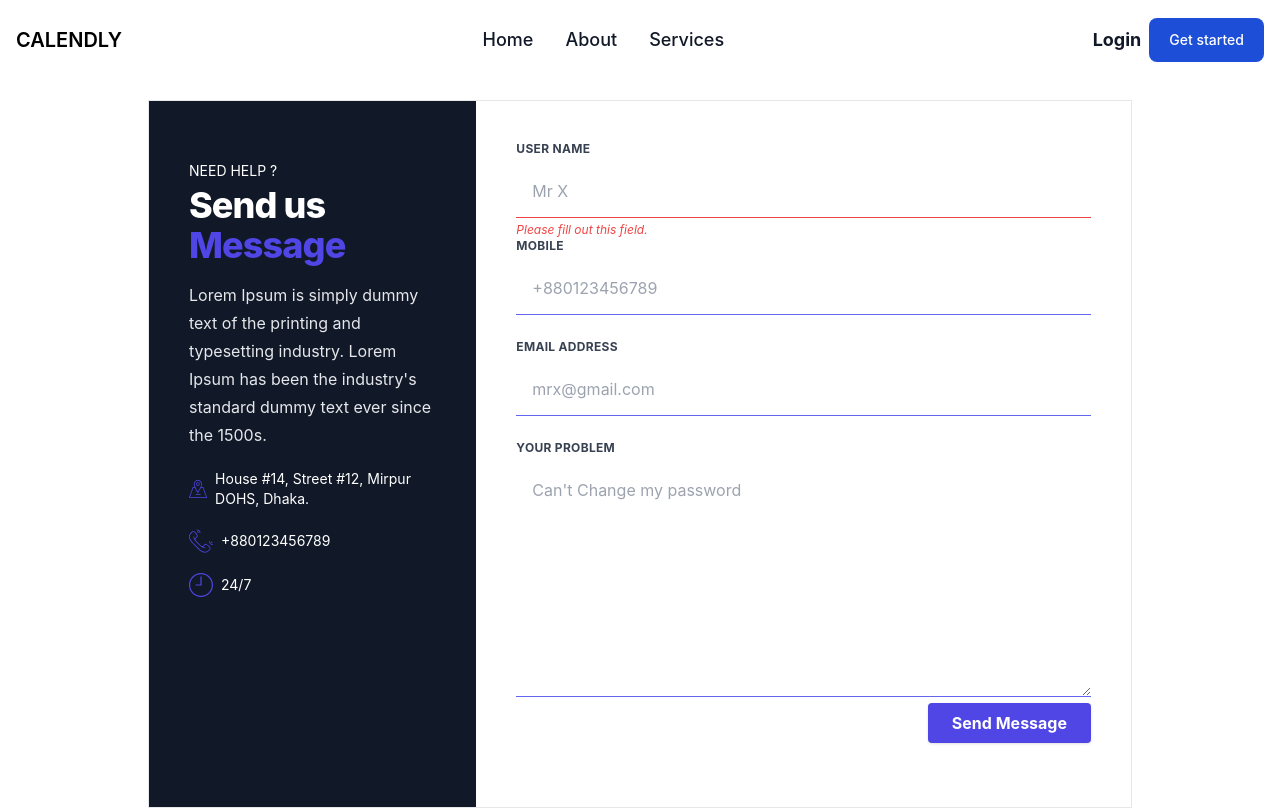
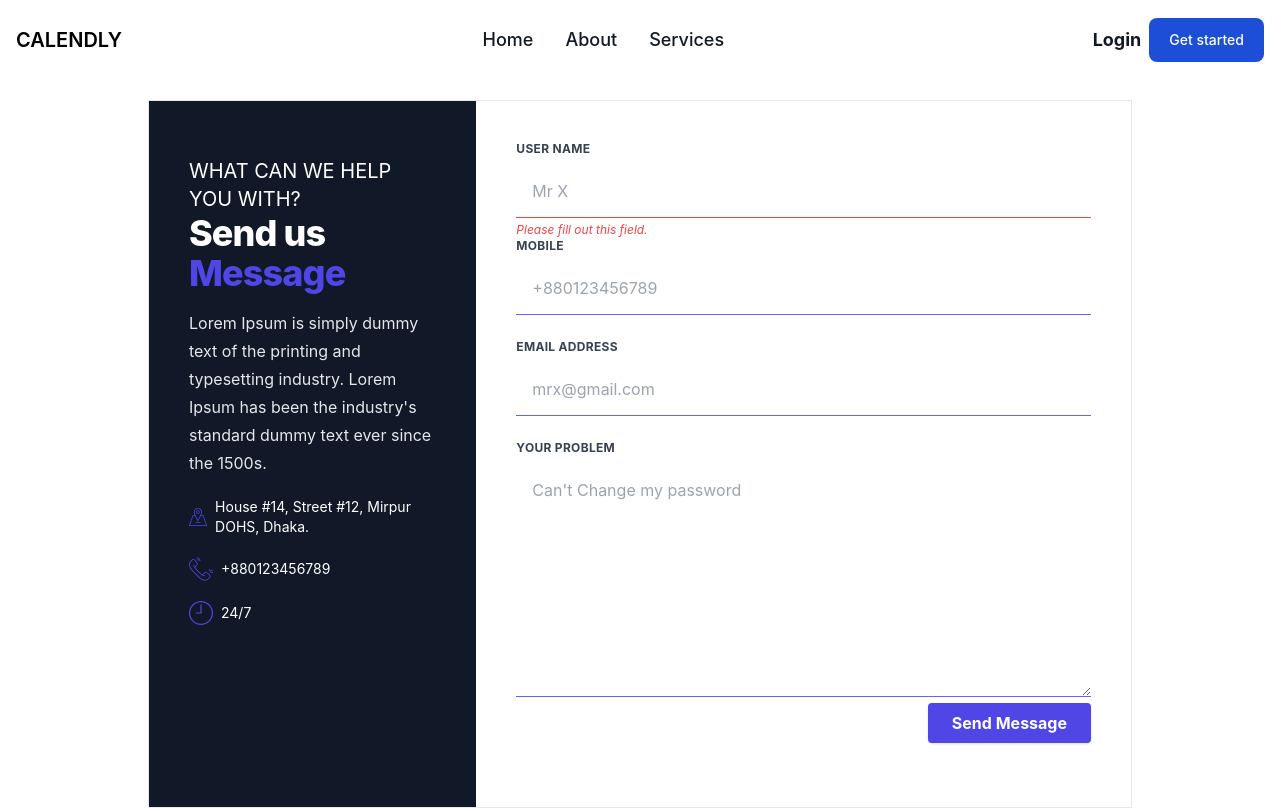
Before and after one commit to alminAl/calendly, a React (Create React App) app: page /help in a window 1280 px wide. Shown: the top 809 px of the page. Built offline with nearby package versions, Linux system fonts and the light colour scheme.

Commit message:
changes help

```diff
--- a/src/components/Help Center/Help.jsx
+++ b/src/components/Help Center/Help.jsx
@@ -5,7 +5,8 @@ const Help = () => {
     <div class="max-w-screen-lg mx-auto p-5">
       <div class="grid grid-cols-1 md:grid-cols-12 border">
         <div class="bg-gray-900 md:col-span-4 p-10 text-white">
-          <p class="mt-4 text-sm leading-7 font-regular uppercase">NEED HELP ?</p>
+          <p class="mt-4 text-xl leading-7 font-regular uppercase">What can we help you with?
+</p>
           <h3 class="text-3xl sm:text-4xl leading-normal font-extrabold tracking-tight">
            Send us <span class="text-indigo-600">Message</span>
           </h3>
```
